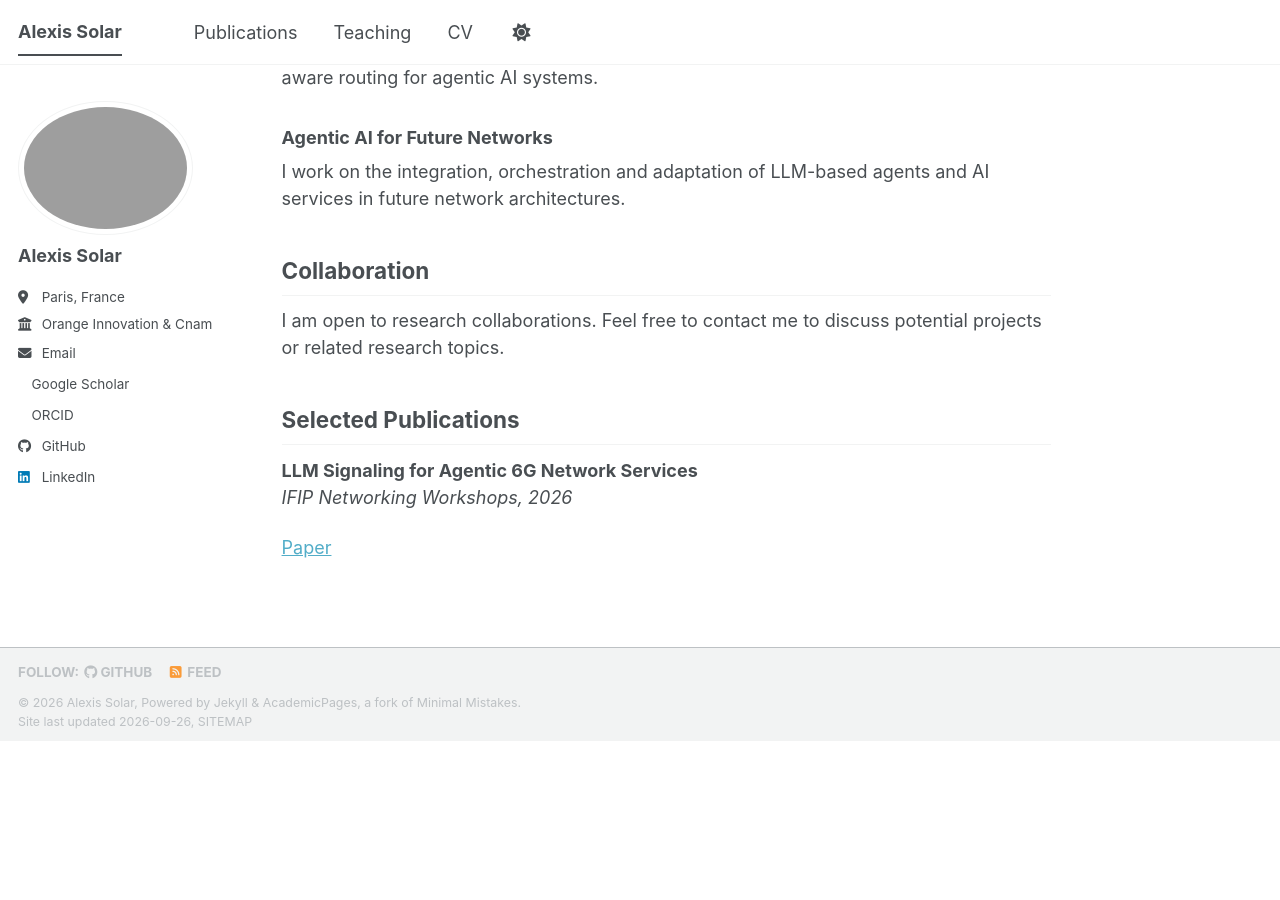
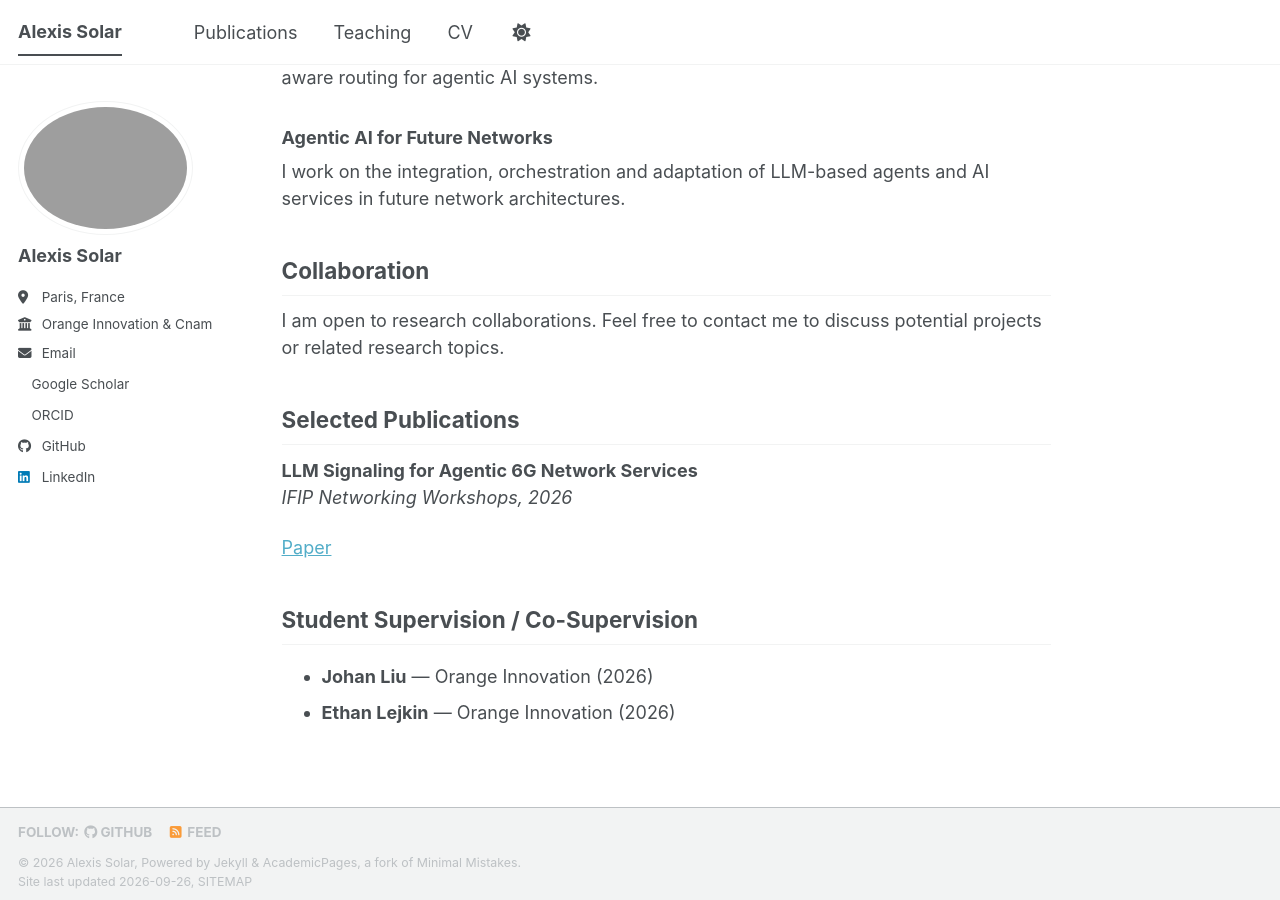
Before and after one commit to SolarAlexis/SolarAlexis.github.io, a Jekyll site: the page built from _pages/about.md, in a window 1280 px wide and 900 px high, scrolled down 784 px. Built offline with Jekyll 4.4.1, drawn with Linux system fonts in a browser that asks for light colours; a style sheet for code colours, icons or effects is not loaded; before the commit the page ends 1525 px from its top, so only the background shows below that.

Commit message:
Update about.md

```diff
--- a/_pages/about.md
+++ b/_pages/about.md
@@ -40,3 +40,8 @@ I am open to research collaborations. Feel free to contact me to discuss potenti
 *IFIP Networking Workshops, 2026*
 
 [Paper](https://ieeexplore.ieee.org/document/11579258)
+
+## Student Supervision / Co-Supervision
+
+- **Johan Liu** — Orange Innovation (2026)
+- **Ethan Lejkin** — Orange Innovation (2026)
```
